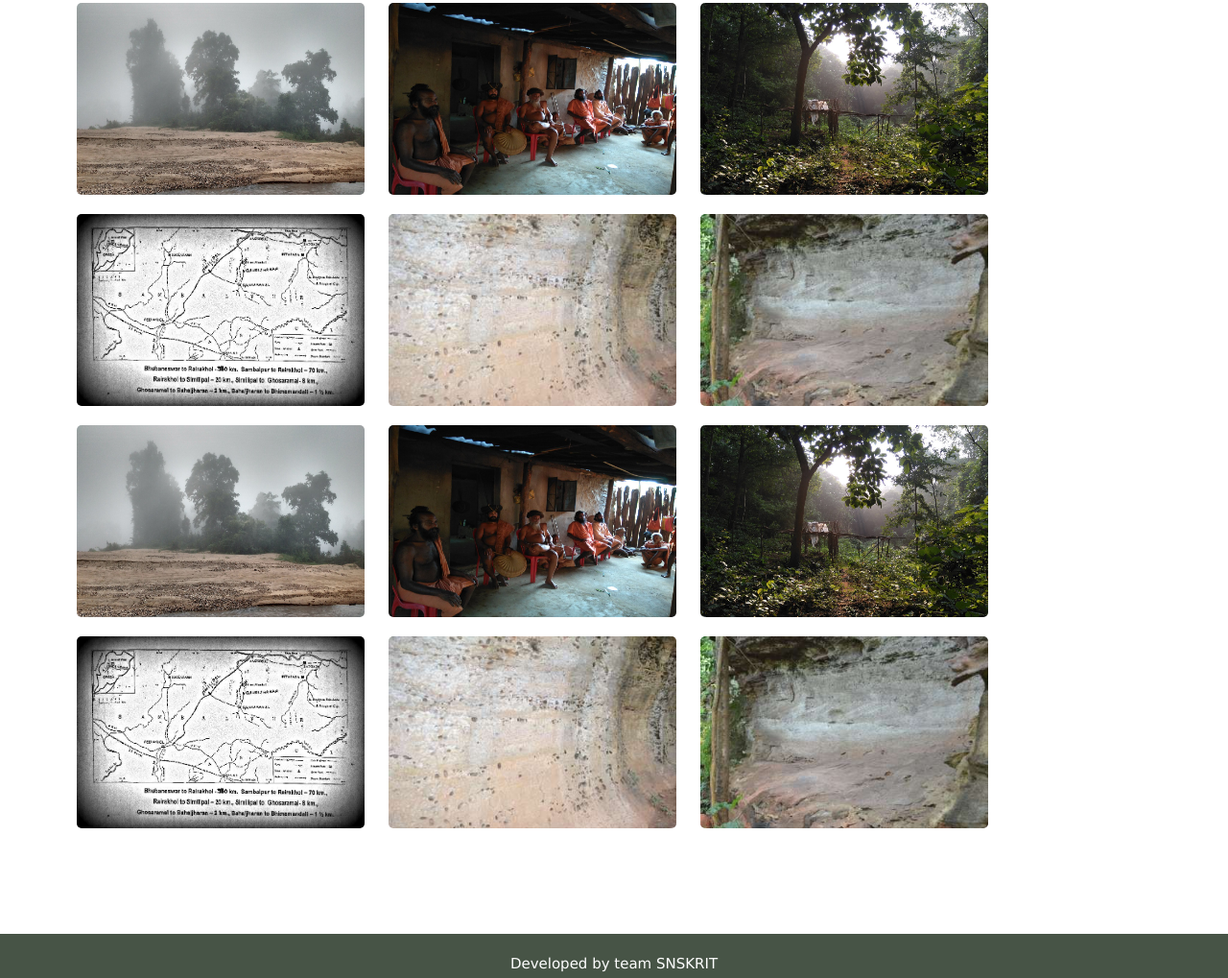
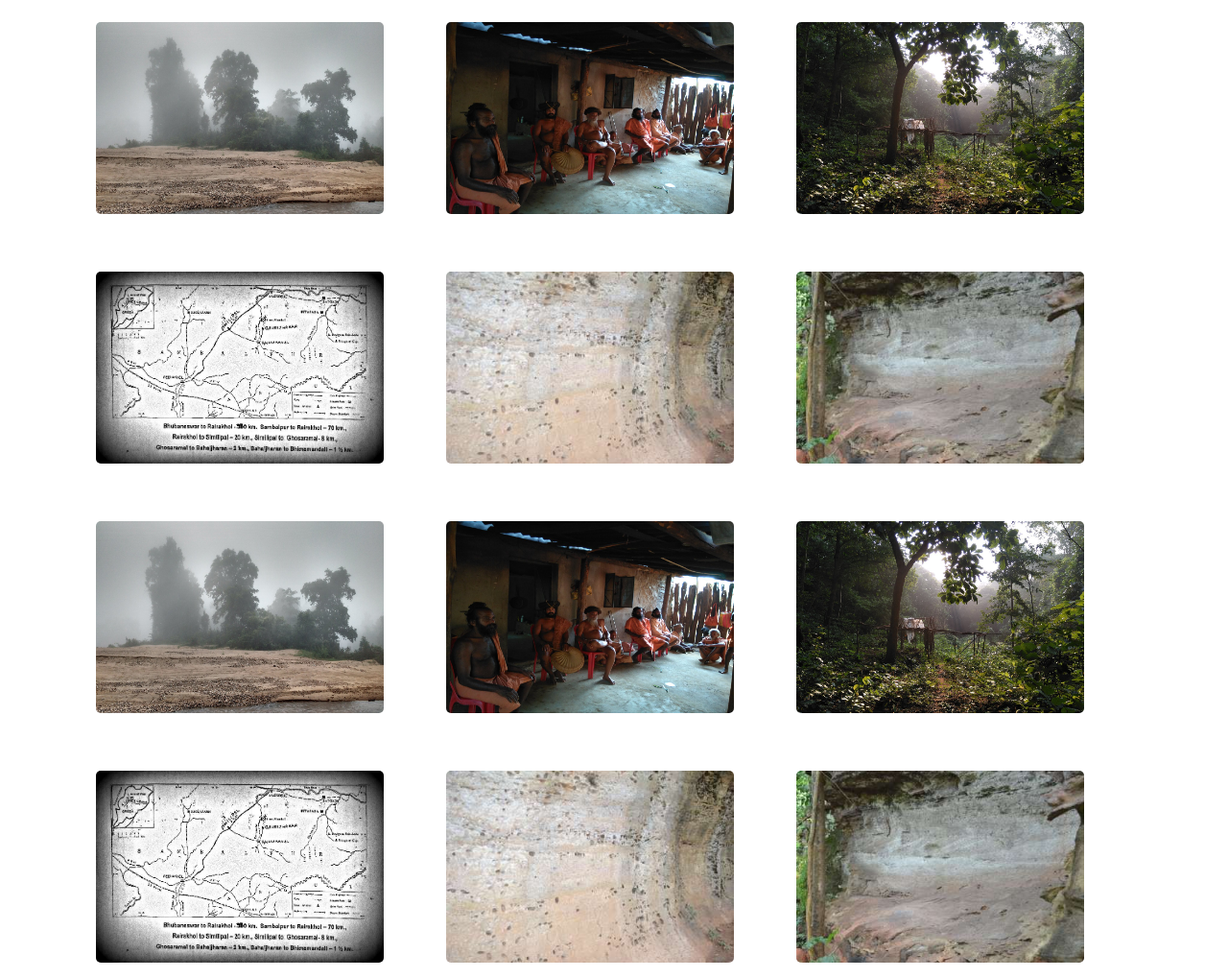
Before and after one commit to SSBarik/Bhima-Mandali, a plain HTML site: page gallery.html in a window 1280 px wide. Shown: the part 541-1560 px from the top of the page at 96% size. Drawn offline with nearby package versions, Linux system fonts and the light colour scheme; a web font is replaced by a local one.

Commit message:
Update gallery.html

```diff
--- a/gallery.html
+++ b/gallery.html
@@ -51,20 +51,19 @@
   </div>
 </div>
 
-
 <div class="container" >
-<img class="myImg" style="margin: 10px;" style="margin: 10px;" src="img/slide-1.jpg" alt="A breathtaking view @ Bhima Mandali" width="300" height="200">
-<img class="myImg" style="margin: 10px;" src="img/slide-2.jpg" alt="A breathtaking view @ Bhima Mandali" width="300" height="200">
-<img class="myImg" style="margin: 10px;" src="img/slide-3.jpg" alt="A breathtaking view @ Bhima Mandali" width="300" height="200">
-<img class="myImg" style="margin: 10px;" src="img/map.jpg" alt="A breathtaking view @ Bhima Mandali" width="300" height="200">
-<img class="myImg" style="margin: 10px;" src="img/pic2.jpg" alt="A breathtaking view @ Bhima Mandali" width="300" height="200">
-<img class="myImg" style="margin: 10px;" src="img/pic6.jpg" alt="A breathtaking view @ Bhima Mandali" width="300" height="200">
-<img class="myImg" style="margin: 10px;" src="img/slide-1.jpg" alt="A breathtaking view @ Bhima Mandali" width="300" height="200">
-<img class="myImg" style="margin: 10px;" src="img/slide-2.jpg" alt="A breathtaking view @ Bhima Mandali" width="300" height="200">
-<img class="myImg" style="margin: 10px;" src="img/slide-3.jpg" alt="A breathtaking view @ Bhima Mandali" width="300" height="200">
-<img class="myImg" style="margin: 10px;" src="img/map.jpg" alt="A breathtaking view @ Bhima Mandali" width="300" height="200">
-<img class="myImg" style="margin: 10px;" src="img/pic2.jpg" alt="A breathtaking view @ Bhima Mandali" width="300" height="200">
-<img class="myImg" style="margin: 10px;" src="img/pic6.jpg" alt="A breathtaking view @ Bhima Mandali" width="300" height="200">
+<img class="myImg" style="margin: 30px;" style="margin: 10px;" src="img/slide-1.jpg" alt="A breathtaking view @ Bhima Mandali" width="300" height="200">
+<img class="myImg" style="margin: 30px;" src="img/slide-2.jpg" alt="A breathtaking view @ Bhima Mandali" width="300" height="200">
+<img class="myImg" style="margin: 30px;" src="img/slide-3.jpg" alt="A breathtaking view @ Bhima Mandali" width="300" height="200">
+<img class="myImg" style="margin: 30px;" src="img/map.jpg" alt="A breathtaking view @ Bhima Mandali" width="300" height="200">
+<img class="myImg" style="margin: 30px;" src="img/pic2.jpg" alt="A breathtaking view @ Bhima Mandali" width="300" height="200">
+<img class="myImg" style="margin: 30px;" src="img/pic6.jpg" alt="A breathtaking view @ Bhima Mandali" width="300" height="200">
+<img class="myImg" style="margin: 30px;" src="img/slide-1.jpg" alt="A breathtaking view @ Bhima Mandali" width="300" height="200">
+<img class="myImg" style="margin: 30px;" src="img/slide-2.jpg" alt="A breathtaking view @ Bhima Mandali" width="300" height="200">
+<img class="myImg" style="margin: 30px;" src="img/slide-3.jpg" alt="A breathtaking view @ Bhima Mandali" width="300" height="200">
+<img class="myImg" style="margin: 30px;" src="img/map.jpg" alt="A breathtaking view @ Bhima Mandali" width="300" height="200">
+<img class="myImg" style="margin: 30px;" src="img/pic2.jpg" alt="A breathtaking view @ Bhima Mandali" width="300" height="200">
+<img class="myImg" style="margin: 30px;" src="img/pic6.jpg" alt="A breathtaking view @ Bhima Mandali" width="300" height="200">
 </div>
 <!-- The Modal -->
 <div id="myModal" class="modal">
```
